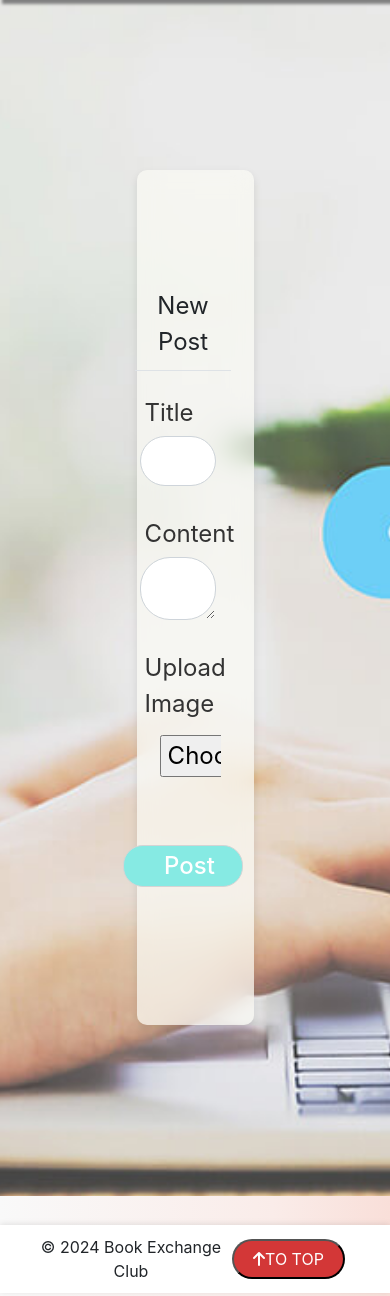
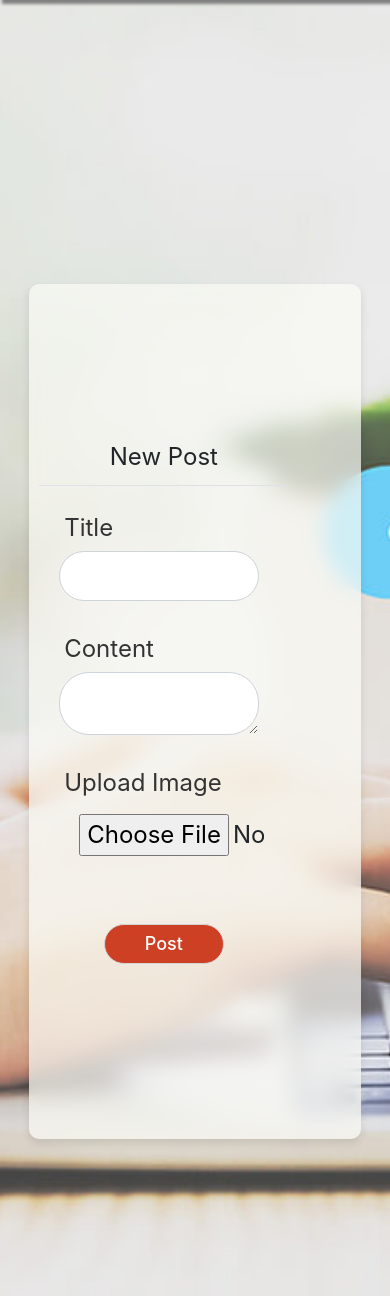
Before and after one commit to Ellacancode/CITS5505Project_Book-Excahnge-Club, a Flask app: page /post/new in a window 390 px wide. Shown: the part 128-1424 px from the top of the page. Run offline with Flask 3, Linux system fonts and the light colour scheme; the visitor is signed in with stand-in values (Sample User, id 1); data comes from the database, SQL or seed files in the repository; some libraries are stand-ins or nearby versions.

Commit message:
making the new post page responsive

```diff
--- a/Bookclub/static/creat_post.css
+++ b/Bookclub/static/creat_post.css
@@ -11,7 +11,7 @@ html, body {
     justify-content: center; /* Centers horizontally */
     background: url('creatpostbg_images/bg3.jpg') no-repeat center center fixed;
     background-size: cover; /* Ensures it covers the full area */
-    min-height: 84vh; /* This ensures the minimum height of the element is the full viewport height */
+    min-height: 100vh; /* This ensures the minimum height of the element is the full viewport height */
     width: 100vw; /* This ensures the width is the full viewport width */
 }
 
@@ -31,7 +31,7 @@ html, body {
 }
 
 .btn-custom {
-    background-color: #86eae3; /* Sets the background color */
+    background-color: #cd4024; /* Sets the background color */
     border-color: #d4d4d4; /* Sets the border color to match the background */
     color: #ffffff; /* Optional: changes the text color to white for better contrast */
     padding: 20px 40px;
@@ -43,6 +43,31 @@ html, body {
 }
 
 .btn-custom:hover {
-    background-color: darken(#86eae3, 10%); /* Optional: Darkens the button on hover for visual feedback */
+    background-color: darken(#fb2c2c, 10%); /* Optional: Darkens the button on hover for visual feedback */
     border-color: darken(#d4d4d4, 10%); /* Matches the border color with the background on hover */
 }
+
+
+@media (max-width: 992px) {
+    .content-section {
+        width: 50%; /* Wider on smaller desktops and tablets */
+    }
+}
+
+@media (max-width: 768px) {
+    .content-section {
+        width: 70%; /* Takes more space on small tablets */
+    }
+}
+
+@media (max-width: 576px) {
+    .content-section {
+        width: 85%; /* Full width on mobile devices */
+        padding: 10px; /* Less padding on smaller screens */
+    }
+
+    .btn-custom {
+        padding: 10px 20px; /* Smaller button on mobile */
+        font-size: 18px; /* Smaller font size on mobile */
+    }
+}
```
